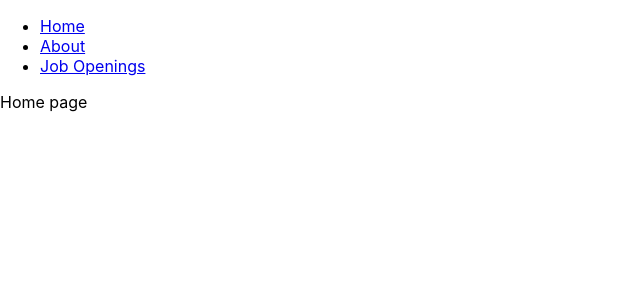
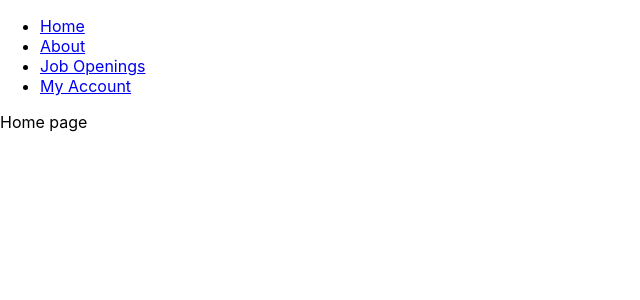
Before and after one commit to boyk0/ats-react, a React (Create React App) app: page / in a window 1280 px wide. Shown: the top 300 px of the page, without its empty margins (0-640 px from the left). Built offline with nearby package versions, Linux system fonts and the light colour scheme.

Commit message:
add my-account routing

```diff
--- a/src/components/navigation/navigation.js
+++ b/src/components/navigation/navigation.js
@@ -13,6 +13,9 @@ export const Navigation = () => {
 				<li>
 					<Link to={`job-openings`}>Job Openings</Link>
 				</li>
+				<li>
+					<Link to={`my-account`}>My Account</Link>
+				</li>
 			</ul>
 		</nav>
 	);
--- a/src/index.js
+++ b/src/index.js
@@ -30,7 +30,7 @@ const router = createBrowserRouter([
                 element: <JobOpenings />,
             },
             {
-                path: "myAccount",
+                path: "my-account",
                 element: <MyAccount />,
             },
         ],
```
